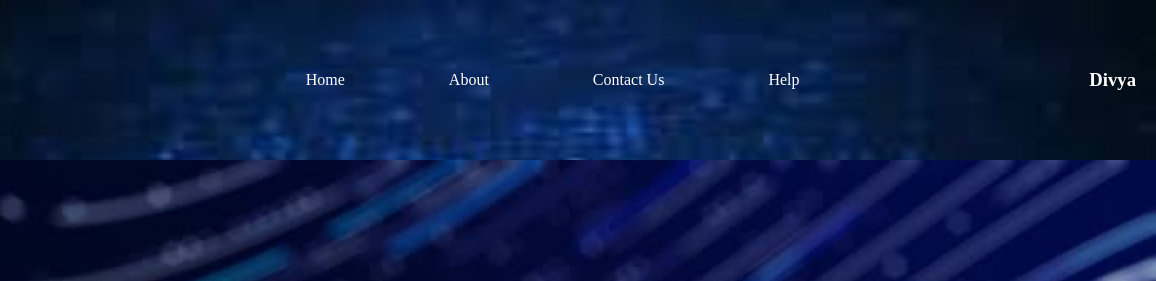
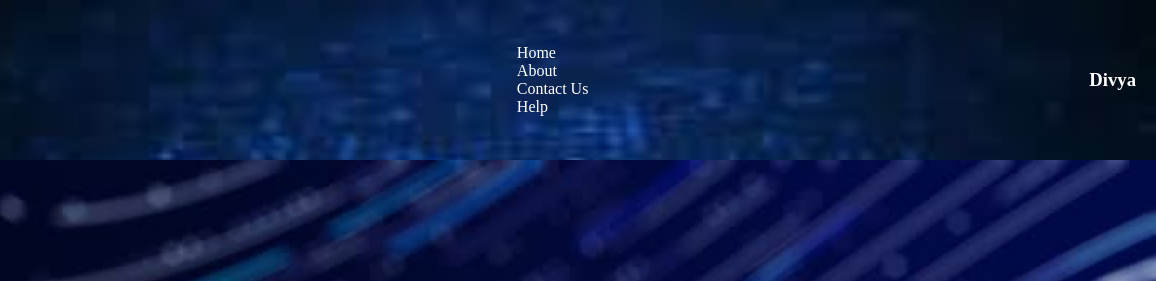
Before and after one commit to DIVYAGANESH13/samplelogin, a plain HTML site: page index.html in a window 1280 px wide. Shown: the top 281 px of the page, 124-1280 px from the left. Drawn offline with Linux system fonts and the light colour scheme.

Commit message:
Update index.html

```diff
--- a/index.html
+++ b/index.html
@@ -11,11 +11,11 @@
         <div class="img">
         <img src="images (1).jpeg" alt="">
         </div>
-        <nav class="nav">
-        <a href="">Home</a>
-        <a href="" >About</a>
-        <a href="">Contact Us</a>
-        <a href="">Help</a>
+        <nav>
+        <div class="box"><a href="">Home</a></div>
+        <div class="box"><a href="" >About</a></div>
+        <div class="box"><a href="">Contact Us</a></div>
+       <div class="box"><a href="">Help</a></div>
         </nav>
         <div class="name">
             <h3>Divya</h3>
```
